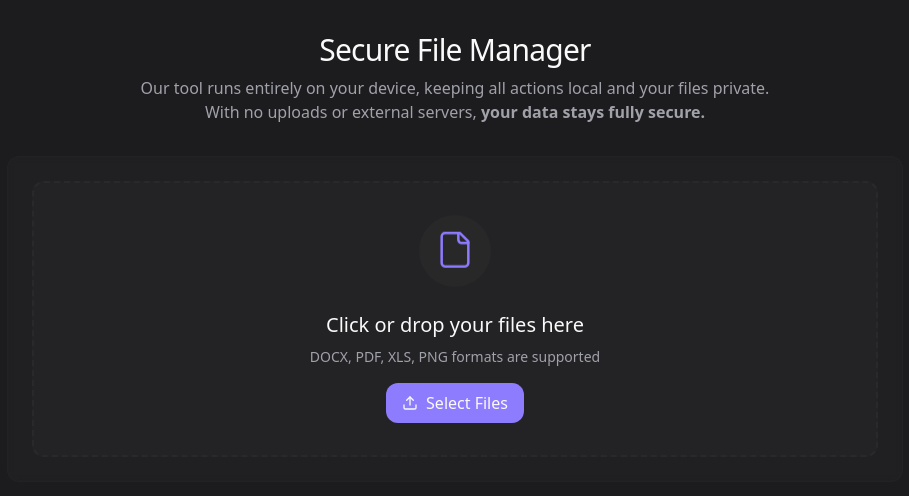
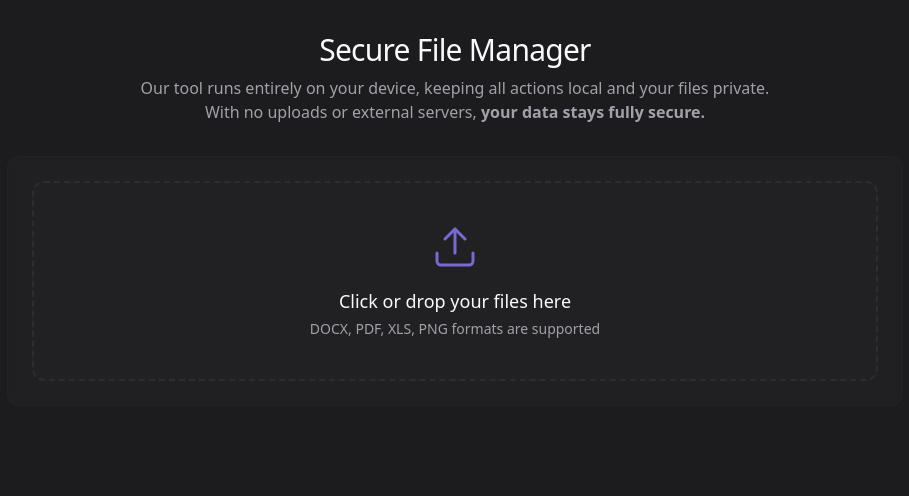
Before and after one commit to altancansu/secure-file-manager, a React (Vite) app: page / in a window 1280 px wide. Shown: the top 496 px of the page, without its empty margins (185-1094 px from the left). Built offline with nearby package versions, Linux system fonts and the light colour scheme.

Commit message:
Update DropZone component style
The DropZone component's appearance was updated to match a provided design.

```diff
--- a/src/components/DropZone.tsx
+++ b/src/components/DropZone.tsx
@@ -1,6 +1,6 @@
 
 import React, { useCallback, useState } from 'react';
-import { File, Upload } from 'lucide-react';
+import { Upload } from 'lucide-react';
 
 interface DropZoneProps {
   onFilesAdded: (files: FileList | File[]) => void;
@@ -41,10 +41,16 @@ const DropZone: React.FC<DropZoneProps> = ({ onFilesAdded }) => {
 
   return (
     <div
-      className={`file-drop-zone ${isDragging ? 'active' : ''} animate-fade-in`}
+      className={`
+        flex flex-col items-center justify-center py-10 px-6
+        border-2 border-dashed border-dark-accent/50 rounded-lg
+        ${isDragging ? 'border-highlight-purple bg-dark-secondary/40' : 'bg-dark-secondary/20'}
+        transition-all duration-200 cursor-pointer
+      `}
       onDragOver={handleDragOver}
       onDragLeave={handleDragLeave}
       onDrop={handleDrop}
+      onClick={() => document.getElementById('file-input')?.click()}
     >
       <input
         type="file"
@@ -55,23 +61,17 @@ const DropZone: React.FC<DropZoneProps> = ({ onFilesAdded }) => {
         accept=".docx,.pdf,.xls,.xlsx,.png,.jpg,.jpeg"
       />
 
-      <div className="p-4 bg-dark-accent/20 rounded-full mb-6">
-        <File className="w-10 h-10 text-highlight-purple animate-float" strokeWidth={1.5} />
+      <Upload
+        className="w-12 h-12 text-highlight-purple mb-4 opacity-80"
+        strokeWidth={1.5}
+      />
+
+      <div className="text-center">
+        <h3 className="text-lg font-medium mb-1">Click or drop your files here</h3>
+        <p className="text-sm text-muted-foreground">
+          DOCX, PDF, XLS, PNG formats are supported
+        </p>
       </div>
-
-      <h3 className="text-xl font-medium mb-2">Click or drop your files here</h3>
-      <p className="text-sm text-muted-foreground mb-4">
-        DOCX, PDF, XLS, PNG formats are supported
-      </p>
-
-      <label
-        htmlFor="file-input"
-        className="px-4 py-2 bg-highlight-purple hover:bg-highlight-purple/90
-        rounded-lg transition-all duration-200 cursor-pointer flex items-center"
-      >
-        <Upload className="w-4 h-4 mr-2" />
-        <span>Select Files</span>
-      </label>
     </div>
   );
 };
```
